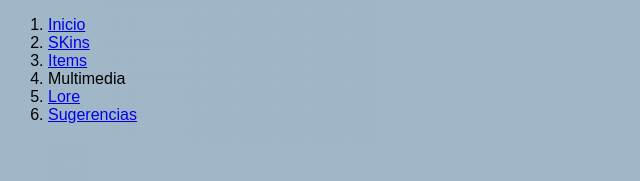
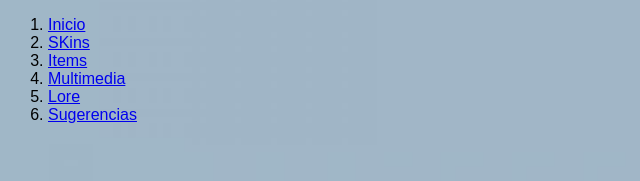
Before and after one commit to 181653/portafolio2, a plain HTML site: page avance.html in a window 1280 px wide. Shown: the part 616-797 px from the top of the page, 0-640 px from the left. Drawn offline with Linux system fonts and the light colour scheme.

Commit message:
Update avance.html

```diff
--- a/avance.html
+++ b/avance.html
@@ -44,10 +44,10 @@
 
 	<h2 align="left">Contenido</h2>
     <ol type="1" >
-		<li><a href="https://181653.github.io/portafolio2/avance" target="frame1">Inicio</a></li>
+			<li><a href="https://181653.github.io/portafolio2/avance" target="frame1">Inicio</a></li>
         <li><a href="https://181653.github.io/portafolio2/skins" target="frame1">SKins</a></li>
         <li><a href="https://181653.github.io/portafolio2/items" target="frame1">Items</a></li>
-		<li><a https://181653.github.io/portafolio2/Multimedia" target="frame1">Multimedia</a></li>
+		<li><a href=https://181653.github.io/portafolio2/Multimedia" target="frame1">Multimedia</a></li>
 		<li><a href="https://181653.github.io/portafolio2/lore" target="frame1">Lore</a></li>
 		<li><a href="https://181653.github.io/portafolio2/sugerencias" target="frame1">Sugerencias</a></li>
     </ol>
```
